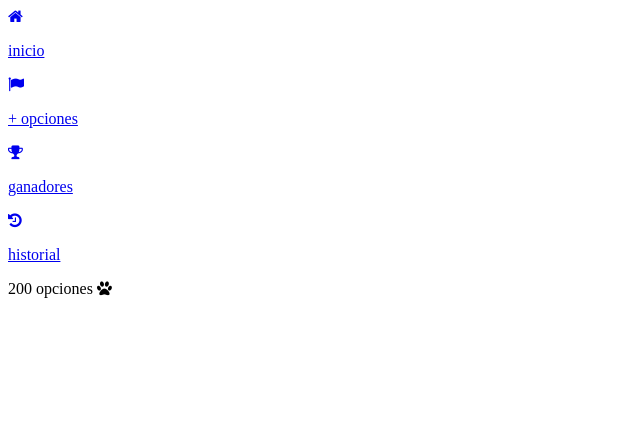
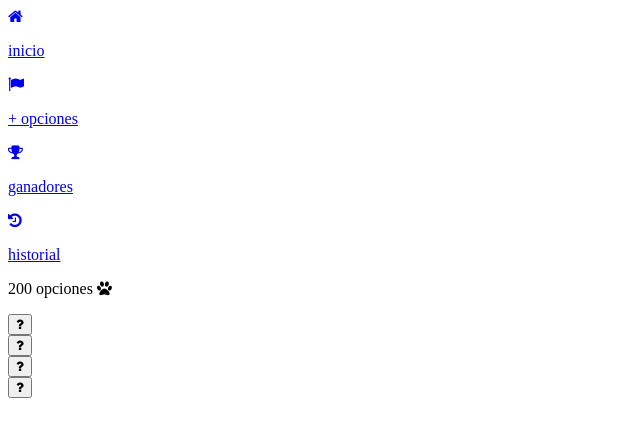
Before and after one commit to Scorcherfjk/juego-seleccion, a Vue app: page / in a window 1280 px wide. Shown: the top 436 px of the page, without its empty margins (0-640 px from the left). Built offline with nearby package versions, Linux system fonts and the light colour scheme.

Commit message:
cambiando componente de opcion

```diff
--- a/src/assets/tailwind.css
+++ b/src/assets/tailwind.css
@@ -5,7 +5,7 @@
 @tailwind utilities;
 
 .app{
-  @apply h-screen p-4 bg-blue-200;
+  @apply min-h-screen p-4 bg-blue-200;
 }
 
 .navbar {
@@ -41,7 +41,7 @@
 }
 
 .game__option__content{
-  @apply h-32 w-3/4 mx-auto bg-blue-700 bg-opacity-75;
+  @apply block h-32 w-3/4 mx-auto bg-blue-700 bg-opacity-75;
 }
 
 .card{
--- a/src/components/Options.vue
+++ b/src/components/Options.vue
@@ -1,5 +1,20 @@
 <template>
   <div class="game__option">
-    <div class="game__option__content"></div>
+    <button class="game__option__content rounded-lg" @click="addPoint">
+      <i class="fa fa-question text-6xl text-white" aria-hidden="true"></i>
+    </button>
   </div>
 </template>
+
+<script>
+export default {
+  props: {
+    value: Number
+  },
+  methods: {
+    addPoint() {
+      this.$store.dispatch('addPoints', this.$props.value);
+    }
+  }
+};
+</script>
```
